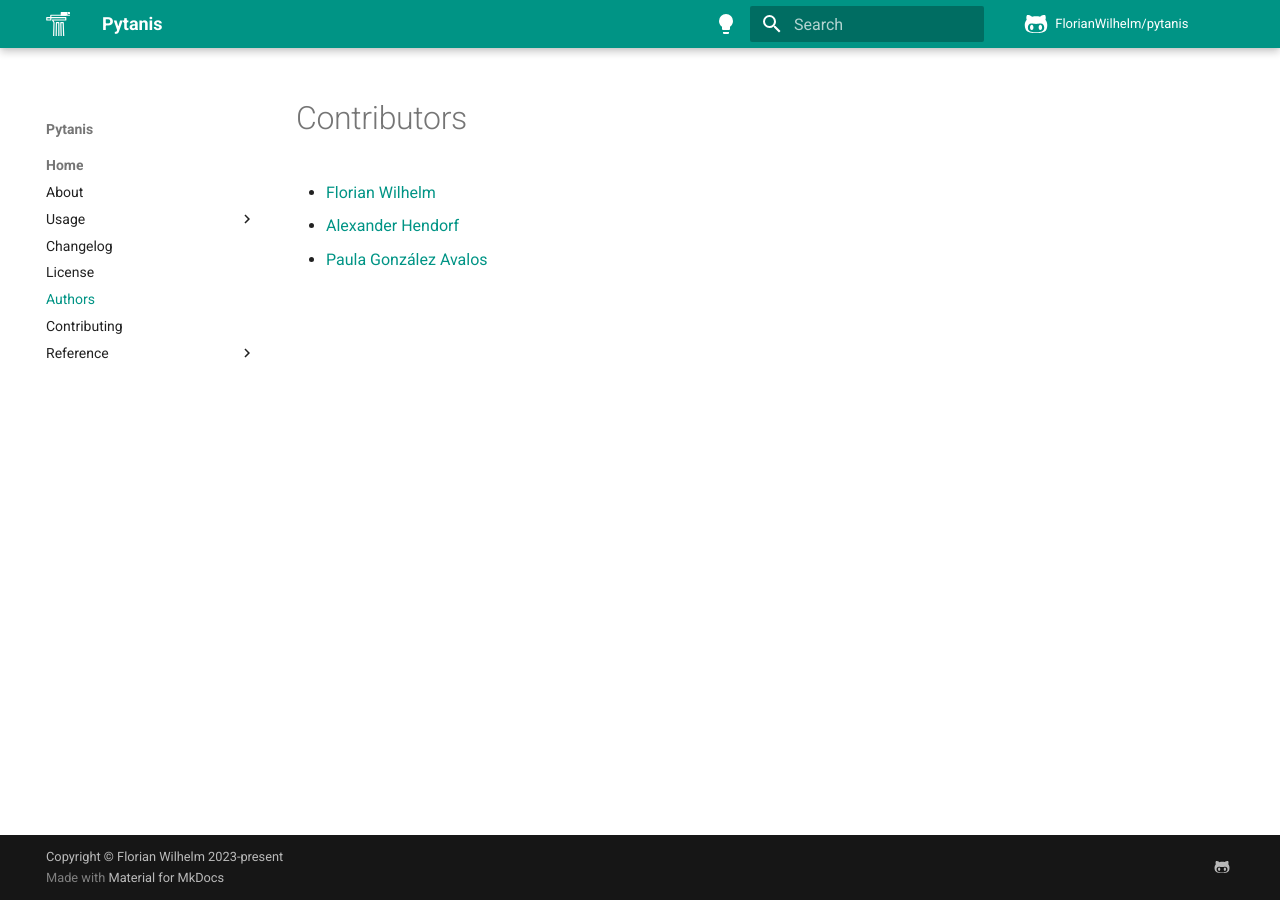
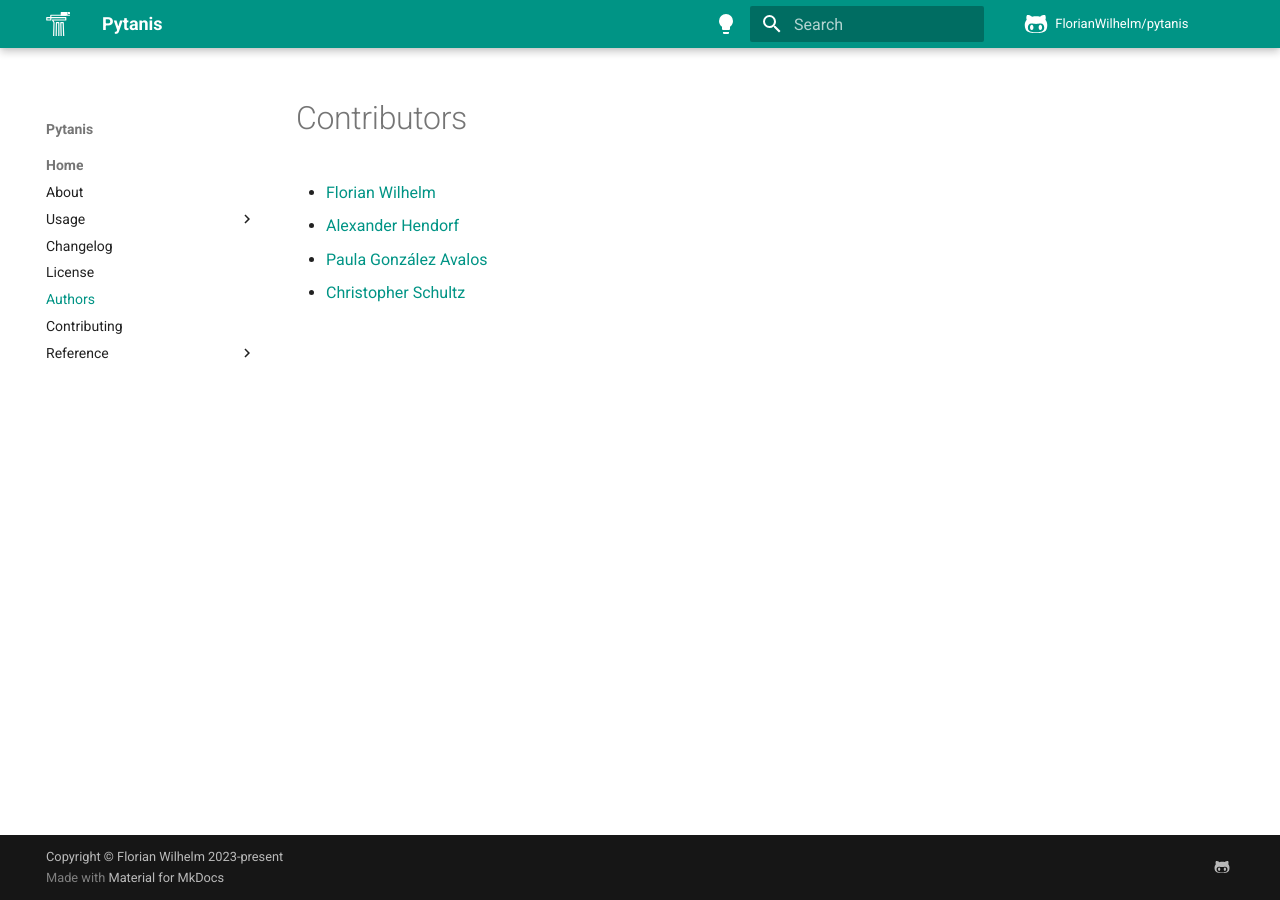
Before and after one commit to FlorianWilhelm/pytanis, an MkDocs documentation site: the page built from docs/authors.md, in a window 1280 px wide. Built offline with MkDocs 1.6.1 and Material for MkDocs 9.7.7, drawn with Linux system fonts in a browser that asks for light colours; comment, search, counter and statistics services are not loaded; the version menu is left out.

Commit message:
Added Christopher Schultz as contributor

```diff
--- a/AUTHORS.md
+++ b/AUTHORS.md
@@ -3,3 +3,4 @@
 * [Florian Wilhelm](https://github.com/florianwilhelm)
 * [Alexander Hendorf](https://github.com/alanderex)
 * [Paula González Avalos](https://github.com/pga99/)
+* [Christopher Schultz](https://github.com/christopher0)
```
